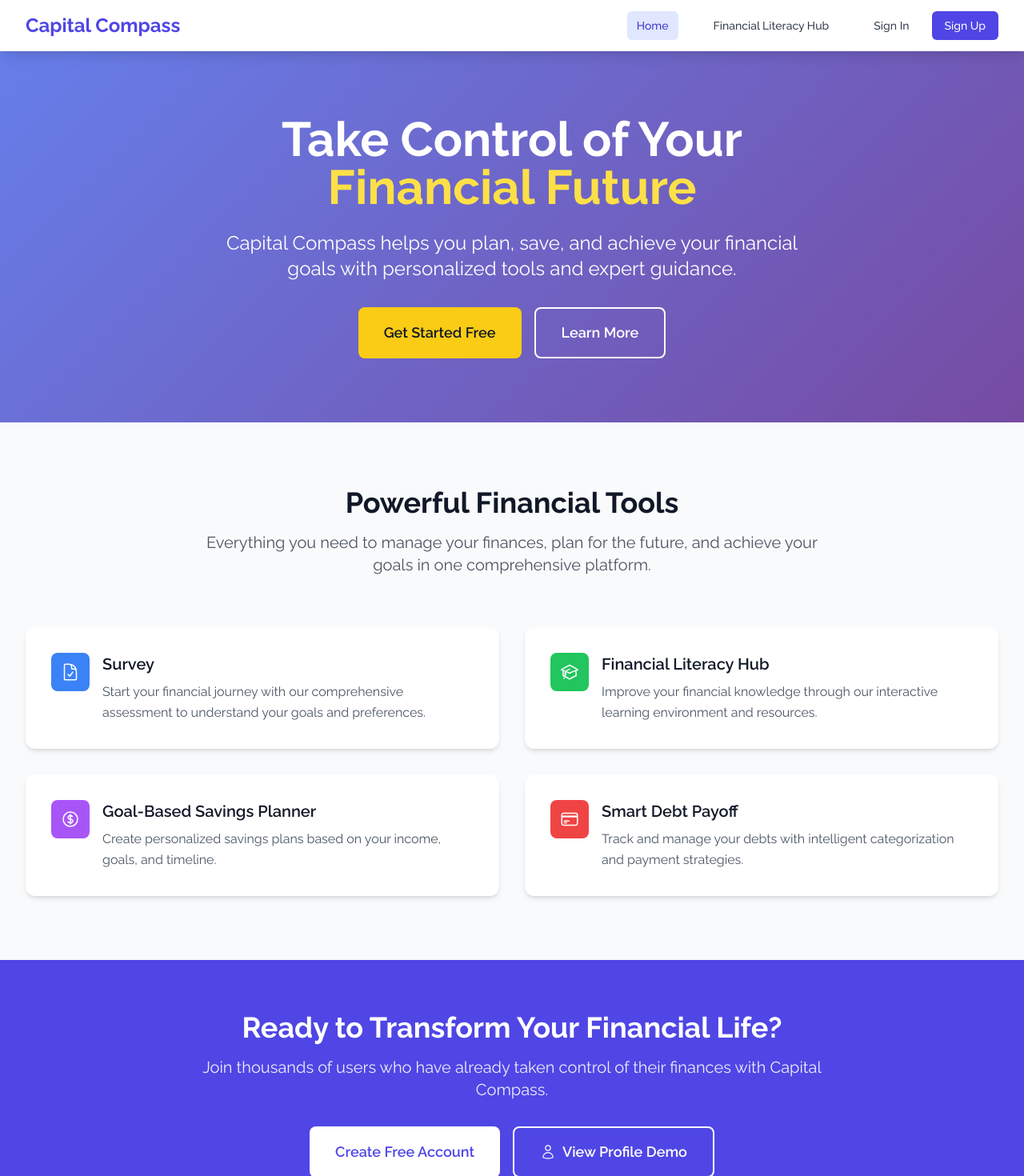
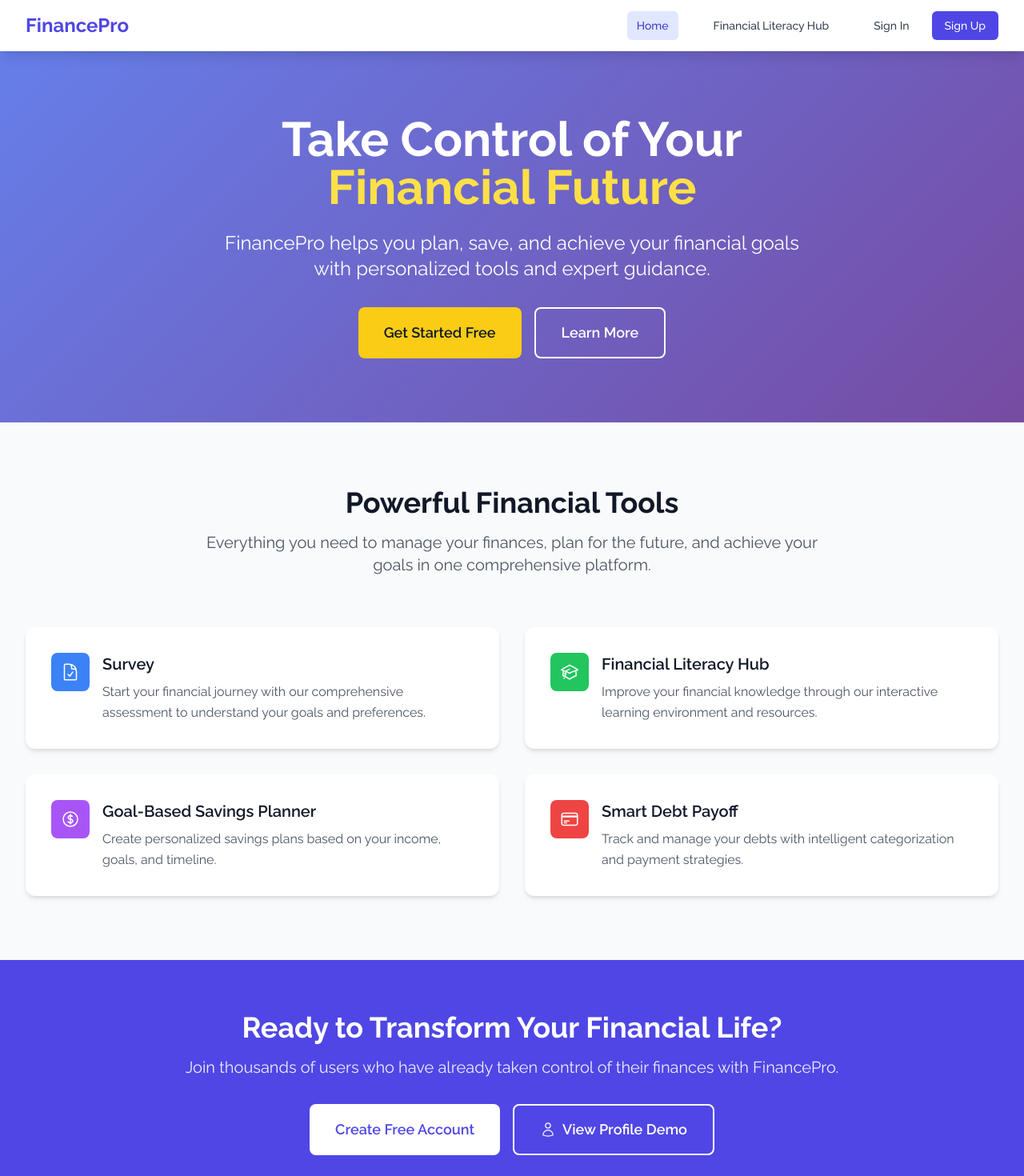
Before and after one commit to srihari-das/financepro_app, a Next.js app: page / in a window 1280 px wide. Shown: the top 1470 px of the page at 80% size. Built offline with nearby package versions, Linux system fonts and the light colour scheme; no server answers.

Commit message:
chnging name back to FinancePro

```diff
--- a/src/app/layout.tsx
+++ b/src/app/layout.tsx
@@ -3,7 +3,7 @@ import './globals.css'
 import Navigation from '@/components/Navigation'
 
 export const metadata: Metadata = {
-  title: 'Capital Compass - Your Financial Planning Companion',
+  title: 'FinancePro - Your Financial Planning Companion',
   description: 'Comprehensive financial planning app with budgeting, debt management, and financial literacy tools.',
 }
 
--- a/src/app/page.tsx
+++ b/src/app/page.tsx
@@ -92,7 +92,7 @@ export default function Home() {
               <span className="block text-yellow-300">Financial Future</span>
             </h1>
             <p className="text-xl md:text-2xl mb-8 max-w-3xl mx-auto leading-relaxed">
-              Capital Compass helps you plan, save, and achieve your financial goals with personalized tools and expert guidance.
+              FinancePro helps you plan, save, and achieve your financial goals with personalized tools and expert guidance.
             </p>
             <div className="flex flex-col sm:flex-row gap-4 justify-center">
               <Link
@@ -158,7 +158,7 @@ export default function Home() {
             Ready to Transform Your Financial Life?
           </h2>
           <p className="text-xl mb-8 opacity-90">
-            Join thousands of users who have already taken control of their finances with Capital Compass.
+            Join thousands of users who have already taken control of their finances with FinancePro.
           </p>
           <div className="flex flex-col sm:flex-row gap-4 justify-center">
             <Link
@@ -182,7 +182,7 @@ export default function Home() {
       <footer className="bg-gray-900 text-white py-12">
         <div className="max-w-7xl mx-auto px-4 sm:px-6 lg:px-8">
           <div className="text-center">
-            <div className="text-2xl font-bold text-indigo-400 mb-4">Capital Compass</div>
+            <div className="text-2xl font-bold text-indigo-400 mb-4">FinancePro</div>
             <p className="text-gray-400 mb-6">
               Empowering your financial future with intelligent planning tools.
             </p>
--- a/src/app/signin/page.tsx
+++ b/src/app/signin/page.tsx
@@ -146,7 +146,7 @@ export default function SignIn() {
             Welcome Back
           </h2>
           <p className="mt-2 text-sm text-gray-600">
-            Sign in to your Capital Compass account
+            Sign in to your FinancePro account
           </p>
         </div>
       </div>
--- a/src/app/signup/page.tsx
+++ b/src/app/signup/page.tsx
@@ -164,7 +164,7 @@ export default function SignUp() {
             Create Your Account
           </h2>
           <p className="mt-2 text-sm text-gray-600">
-            Join Capital Compass and start your financial journey
+            Join FinancePro and start your financial journey
           </p>
         </div>
       </div>
--- a/src/components/Navigation.tsx
+++ b/src/components/Navigation.tsx
@@ -102,7 +102,7 @@ const Navigation = () => {
         <div className="flex justify-between h-16">
           <div className="flex items-center">
             <Link href="/" className="flex-shrink-0">
-              <span className="text-2xl font-bold text-indigo-600">Capital Compass</span>
+              <span className="text-2xl font-bold text-indigo-600">FinancePro</span>
             </Link>
           </div>
 
```
Also changed, not shown: 1 other file (tests, documents, lock files or other folders).
